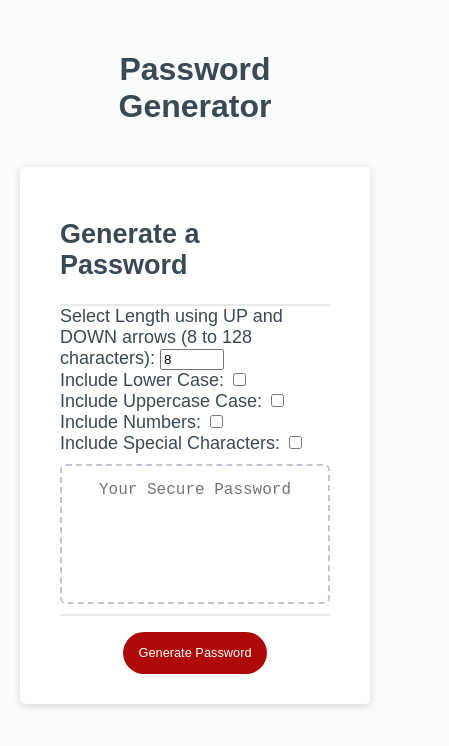
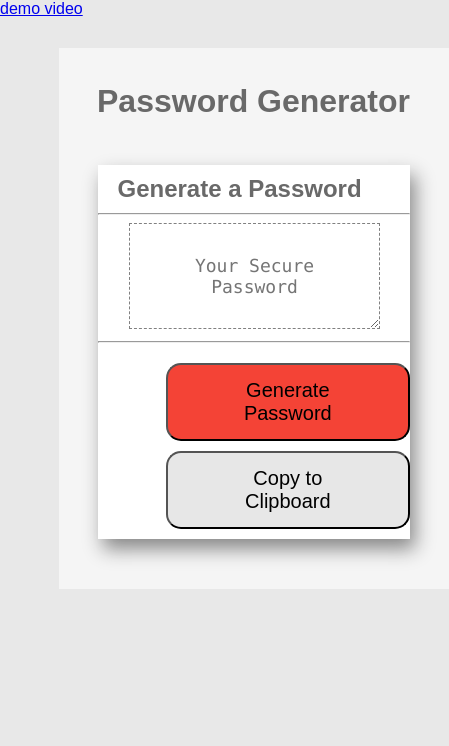
Before and after one commit to bret-short/Challenge3, a plain HTML site: page index.html in a window 390 px wide. Shown: the whole page, 449 px wide, since content can reach past the window. Drawn offline with Linux system fonts and the light colour scheme.

Commit message:
new format all in js

```diff
--- a/assets/css/style.css
+++ b/assets/css/style.css
@@ -1,137 +1,134 @@
-*,
-*::before,
-*::after {
-  box-sizing: border-box;
+body {
+    background-color: #E8E8E8;
+    margin: 0 auto;
+    font-family: 'Arial', 'Helvetica Neue', Helvetica, sans-serif;
+    color: #696969;
+}
+/* Styles for the wrapper div */
+#wrapper {
+    background-color: #F5F5F5;
+    margin-left: 15%;
+    padding-bottom: 50px;
+    padding-top: 30px;
+    margin-top: 30px;
+    width: 980px;
+}
+/* Styles for the content div */
+#content {
+    margin-left: 10%;
+    margin-right: 10%;
+    background-color: #FFFFFF;
+    box-shadow: 5px 10px 18px #888888;
+
+}
+/* Styles for h1 */
+h1 {
+    text-align: center;
+    margin-top: 5px;
+    margin-bottom: 45px;
+    font-size: 2em;
+    font-family: 'Arial', 'Helvetica Neue', Helvetica, sans-serif;
+    font-weight: bold;
+
+}
+/* Styles for h2 */
+h2 {
+    margin-left: 20px;
+    padding-top: 10px;
+    margin-bottom: 10px;
+    font-size: 1.5em;
+    font-family: 'Arial', 'Helvetica Neue', Helvetica, sans-serif;
+    font-weight: bold;
+}
+/* Styles for textarea */
+textarea {
+    padding: 10%;
+    border: dashed 1px gray;
+    margin-left: 10%;
+    padding-left: 15%;
+    padding-right: 15%;
+    width: 50%;
+    font-family: "Lucida Console", Monaco, monospace;
+    text-align: center;
+    color: #696969;
+    font-size: 18px;
+}
+/* Styles for button div */
+#btn {
+    margin-top: 20px;
+}
+/* Styles for generate button */
+#generate {
+    background-color: #f44336;
+    font-size: 20px;
+    padding: 14px 40px;
+    border-radius: 15px;
+    margin-left: 18%;
+    margin-bottom: 10px;
+}
+/* Styles for copy button */
+#copy {
+    background-color: #e7e7e7;
+    font-size: 20px;
+    padding: 14px 40px;
+    border-radius: 15px;
+    margin-left: 10px;
+    margin-bottom: 10px;
 }
 
-html,
-body,
-.wrapper {
-  height: 100%;
-  margin: 0;
-  padding: 0;
+/* Start Media Query */
+/* A Media Query max-width: 980px */
+@media screen and (max-width: 980px) {
+    /* Resized content to fit 980px  */
+    body {
+        max-width: 980px;
+    }
+    /* Styles for the wrapper div */
+    #wrapper {
+        width: 100%;
+        }
 }
+    /* A Media Query max-width: 786px */
+    @media screen and (max-width: 786px) {
+    /* Resized content to fit 786px  */
+    body {
+        max-width: 786px;
+    }
+    /* Styles for the wrapper div */
+    #wrapper {
+        width: 100%;
+        }
+/* Styles for generate button */
+#generate {
 
-body {
-  font-family: sans-serif;
-  background-color: #f9fbfd;
+    margin-left: 10%;
+    margin-bottom: 10px;
 }
+/* Styles for copy button */
 
-.wrapper {
-  padding-top: 30px;
-  padding-left: 20px;
-  padding-right: 20px;
-}
+    }
+    /* A Media Query max-width: 640px */
+    @media screen and (max-width: 640px) {
+     /* Resized content to fit 640px  */
+     body {
+        max-width: 640px;
+    }
 
-header {
-  text-align: center;
-  padding: 20px;
-  padding-top: 0px;
-  color: hsl(206, 17%, 28%);
-}
+     #wrapper {
+        width: 100%;
+        }
+        #btn {
+            margin-top: 20px;
+        }
+        /* Styles for generate button */
+        #generate {
+            margin-left: 22%;
 
-.card {
-  background-color: hsl(0, 0%, 100%);
-  border-radius: 5px;
-  border-width: 1px;
-  box-shadow: rgba(0, 0, 0, 0.15) 0px 2px 8px 0px;
-  color: hsl(206, 17%, 28%);
-  font-size: 18px;
-  margin: 0 auto;
-  max-width: 800px;
-  padding: 30px 40px;
-}
+        }
+        /* Styles for copy button */
+        #copy {
+            margin-left: 22%;
 
-.card-header::after {
-  content: " ";
-  display: block;
-  width: 100%;
-  background: #e7e9eb;
-  height: 2px;
-}
+        }
 
-.card-body {
-  min-height: 100px;
-}
-
-.card-footer {
-  text-align: center;
-}
-
-.card-footer::before {
-  content: " ";
-  display: block;
-  width: 100%;
-  background: #e7e9eb;
-  height: 2px;
-}
-
-.card-footer::after {
-  content: " ";
-  display: block;
-  clear: both;
-}
-
-.btn {
-  border: none;
-  background-color: hsl(360, 91%, 36%);
-  border-radius: 25px;
-  box-shadow: rgba(0, 0, 0, 0.1) 0px 1px 6px 0px rgba(0, 0, 0, 0.2) 0px 1px 1px
-    0px;
-  color: hsl(0, 0%, 100%);
-  display: inline-block;
-  font-size: 22px;
-  line-height: 22px;
-  margin: 16px 16px 16px 20px;
-  padding: 14px 34px;
-  text-align: center;
-  cursor: pointer;
-}
-
-button[disabled] {
-  cursor: default;
-  background: #c0c7cf;
-}
-
-.float-right {
-  float: right;
-}
-
-#password {
-  -webkit-appearance: none;
-  -moz-appearance: none;
-  appearance: none;
-  border: none;
-  display: block;
-  width: 100%;
-  padding-top: 15px;
-  padding-left: 15px;
-  padding-right: 15px;
-  padding-bottom: 85px;
-  font-size: 1.2rem;
-  text-align: center;
-  margin-top: 10px;
-  margin-bottom: 10px;
-  border: 2px dashed #c0c7cf;
-  border-radius: 6px;
-  resize: none;
-  overflow: hidden;
-}
-
-@media (max-width: 690px) {
-  .btn {
-    font-size: 1rem;
-    margin: 16px 0px 0px 0px;
-    padding: 10px 15px;
-  }
-
-  #password {
-    font-size: 1rem;
-  }
-}
-
-@media (max-width: 500px) {
-  .btn {
-    font-size: 0.8rem;
-  }
-}
+    }
--- a/assets/js/script.js
+++ b/assets/js/script.js
@@ -1,57 +1,145 @@
 // Assignment code here
-var generateBtn = document.querySelector("#generate");
-var includeLowerCase = document.getElementById("lowerCaseCheckBox");
-var includeUpperCase = document.getElementById("upperCaseCheckBox");
-var includeNumber = document.getElementById("numberCheckBox");
-var includeSpecialChar = document.getElementById("specialCharCheckBox");
-var passwordLength = document.getElementById("lengthDropDown").value;
-var includedChars = "";
+// Start working code
+// User input variables:
+var enter;
+var confirmNumber;
+var confirmCharacter;
+var confirmUppercase;
+var confirmLowercase;
+// Start Password variable values:
+// Special characters
+character = ["!", "#", "$", "%", "&", "'", "(", ")", "*", "+", ",", "-", ".", "/", "\:", "\;", " < ", "=", " > ", " ? ", "@", "[", "\\", "]", " ^ ", "_", "`", "{", "|", "}", "~"];
+// Numeric characters
+number = [1, 2, 3, 4, 5, 6, 7, 8, 9];
+// Alphabetical characters
+alpha = ["a", "b", "c", "d", "e", "f", "g", "h", "i", "j", "k", "l", "m", "n", "o", "p", "q", "r", "s", "t", "u", "v", "w", "x", "y", "z"];
+// Space is for the Uppercase conversion
+space = [];
+// Choices declared outside the if statement so they can be concatenated upon condition
+var choices;
+// converts letters to uppercase
+var toUpper = function (x) {
+    return x.toUpperCase();
+};
+// creates a variable for uppercase conversion
+alpha2 = alpha.map(toUpper);
 
-// Set password length
-function setLength(){
-  passwordLength = document.getElementById("lengthDropDown").value;
-  return passwordLength;
-  }
+var get = document.querySelector("#generate");
 
-// Make a string of included characters from user input
-function makeString(){
-  var includedChars = "";
-  if (includeLowerCase.checked == true){
-    includedChars ="abcdefghijklmnopqrstuvwxyz";
+get.addEventListener("click", function () {
+    ps = generatePassword();
+    document.getElementById("password").placeholder = ps;
+});
+
+// Start function to generate password
+function generatePassword() {
+    // Asks for user input
+    enter = parseInt(prompt("How many characters would you like your password? Choose between 8 and 128"));
+    // First if statement for user validation
+    if (!enter) {
+        alert("This needs a value");
+    } else if (enter < 8 || enter > 128) {
+        // Validates user input
+        // Start user input prompts
+        enter = parseInt(prompt("You must choose between 8 and 128"));
+
+    } else {
+        // Continues once user input is validated
+        confirmNumber = confirm("Will this contain numbers?");
+        confirmCharacter = confirm("Will this contain special characters?");
+        confirmUppercase = confirm("Will this contain Uppercase letters?");
+        confirmLowercase = confirm("Will this contain Lowercase letters?");
+    };
+
+    // Else if for 4 negative options
+    if (!confirmCharacter && !confirmNumber && !confirmUppercase && !confirmLowercase) {
+        choices = alert("You must choose a criteria!");
+
     }
-  if (includeUpperCase.checked == true){
-    includedChars += "ABCDEFGHIJKLMNOPQRSTUVWXYZ";
+    // First if statement that uses user input prompts to determine choices
+    // Else if for 4 positive options
+    else if (confirmCharacter && confirmNumber && confirmUppercase && confirmLowercase) {
+
+        choices = character.concat(number, alpha, alpha2);
     }
-  if (includeNumber.checked == true){
-    includedChars += "0123456789";
+    // Else if for 3 positive options
+    else if (confirmCharacter && confirmNumber && confirmUppercase) {
+        choices = character.concat(number, alpha2);
     }
-  if (includeSpecialChar.checked == true){
-    includedChars += " !\"#$%&'()*+,-./:;<=>?@[\\]^_`{|}~";
+    else if (confirmCharacter && confirmNumber && confirmLowercase) {
+        choices = character.concat(number, alpha);
     }
-  return includedChars;
-  }
+    else if (confirmCharacter && confirmLowercase && confirmUppercase) {
+        choices = character.concat(alpha, alpha2);
+    }
+    else if (confirmNumber && confirmLowercase && confirmUppercase) {
+        choices = number.concat(alpha, alpha2);
+    }
+    // Else if for 2 positive options
+    else if (confirmCharacter && confirmNumber) {
+        choices = character.concat(number);
 
-// Make a random password from include string
-function makePassword() {
-  var password = "";
-  var string = makeString();
-  for (var i = 0; i < passwordLength; i++) {
-  password = password + string.charAt(Math.floor(Math.random() * string.length));
-  }
-return password;
+    } else if (confirmCharacter && confirmLowercase) {
+        choices = character.concat(alpha);
+
+    } else if (confirmCharacter && confirmUppercase) {
+        choices = character.concat(alpha2);
+    }
+    else if (confirmLowercase && confirmNumber) {
+        choices = alpha.concat(number);
+
+    } else if (confirmLowercase && confirmUppercase) {
+        choices = alpha.concat(alpha2);
+
+    } else if (confirmNumber && confirmUppercase) {
+        choices = number.concat(alpha2);
+    }
+    // Else if for 1 positive option
+    else if (confirmCharacter) {
+        choices = character;
+    }
+    else if (confirmNumber) {
+        choices = number;
+    }
+    else if (confirmLowercase) {
+        choices = alpha;
+    }
+    // Created space variable to fill uppercase conversion
+    else if (confirmUppercase) {
+        choices = space.concat(alpha2);
+    };
+
+    // password variable is an array placeholder for user generated amount of length
+    var password = [];
+
+    // Start random selection variables:
+    // Random selection for all variables:
+    for (var i = 0; i < enter; i++) {
+        var pickChoices = choices[Math.floor(Math.random() * choices.length)];
+        password.push(pickChoices);
+    }
+    // This joins the password array and converts it to a string
+    // Worked with a tutor to incorporate this option
+    var ps = password.join("");
+    UserInput(ps);
+    return ps;
 }
-
-// Get references to the #generate element
-var generateBtn = document.querySelector("#generate");
-
-// Write password to the #password input
-function writePassword() {
-  var password = makePassword();
-  var passwordText = document.querySelector("#password");
-
-  passwordText.value = password;
+// This puts the password value into the textbox
+// Changed function input to use textcontent
+function UserInput(ps) {
+    document.getElementById("password").textContent = ps;
 
 }
 
-// Add event listener to generate button
-generateBtn.addEventListener("click", writePassword);
+var copy = document.querySelector("#copy");
+copy.addEventListener("click", function () {
+    copyPassword();
+});
+// This copies the password value - works
+// Code example demonstrated in a youtube video:
+// Source: https://youtu.be/9sT03jEwcaw
+function copyPassword() {
+    document.getElementById("password").select();
+    document.execCommand("Copy");
+    alert("Password copied to clipboard!");
+}
--- a/index.html
+++ b/index.html
@@ -3,53 +3,51 @@
 
 <head>
     <meta charset="UTF-8" />
+    <!-- This is the first step in making the document responsive but scaling the items to screen -->
     <meta name="viewport" content="width=device-width, initial-scale=1.0" />
+    <!-- Jamie Morris Homework-3 Random Password Generator -->
     <meta http-equiv="X-UA-Compatible" content="ie=edge" />
+    <!-- This is the title-->
     <title>Password Generator</title>
-    <link rel="stylesheet" href="assets/css/style.css" />
+    <!-- These are the style links. Reset CSS and Styles CSS -->
+    <link rel="stylesheet" type="text/css" href="assets/css/style.css">
+
 </head>
+<!-- This is the body -->
 
 <body>
-
-    <div class="wrapper">
+    <!-- Demo video, watch it work!-->
+    <a href="https://drive.google.com/file/d/10da4Te-ywl3aBuG3pL4jRAxBcFI6w871/view" target="_blank">demo
+        video</a>
+    <!--This is the wrapper container with all of the content-->
+    <div id="wrapper">
         <header>
             <h1>Password Generator</h1>
         </header>
+        <!--This is the content area-->
+        <div id="content">
+            <h2>Generate a Password</h2>
+            <hr>
+            <!-- This is a readonly text area for output-->
+            <textarea readonly id="password" placeholder="Your Secure Password"
+                aria-label="Generated Password"></textarea>
+            <hr>
+            <!-- This is the div for the buttons -->
+            <div id="btn">
+                <!-- This is the generate password button -->
+                <button id="generate">Generate
+                    Password</button>
+                <!-- This is the copy button -->
+                <button id="copy">Copy to Clipboard</button>
 
-      <div class="card">
-        <div class="card-header">
-          <h2>Generate a Password</h2>
-        </div>
-        <div class="card-input">
-            <form>
-              <label for="passwordLength">Select Length using UP and DOWN arrows (8 to 128 characters):</label>
-              <input type="number" id="lengthDropDown" value="8" min="8" max="128" onchange="setLength()"/></br>
-              <label for="includeLowerCase">Include Lower Case:</label>
-              <input type="checkbox" id="lowerCaseCheckBox" onclick="makeString()"/></br>
-              <label for="includeUpperCase">Include Uppercase Case:</label>
-              <input type="checkbox" id="upperCaseCheckBox" onclick="makeString()"/></br>
-              <label for="includeNumber">Include Numbers:</label>
-              <input type="checkbox" id="numberCheckBox" onclick="makeString()"></br>
-              <label for="includeSpecialChar">Include Special Characters:</label>
-              <input type="checkbox" id="specialCharCheckBox" onclick="makeString()"/></br>
-            </form>
-        </div>
-
-        <div class="card-body">
-          <textarea
-            readonly
-            id="password"
-            placeholder="Your Secure Password"
-            aria-label="Generated Password"
-          ></textarea>
-        </div>
-
-        <div class="card-footer">
-          <button id="generate" class="btn">Generate Password</button>
-        </div>
 
             </div>
         </div>
+    </div>
+
+
+    <!-- This is the Javascript document-->
     <script src="assets/js/script.js"></script>
 </body>
+
 </html>
```
Also changed, not shown: 1 other file. Lines whose indentation alone changed are shown as unchanged.
